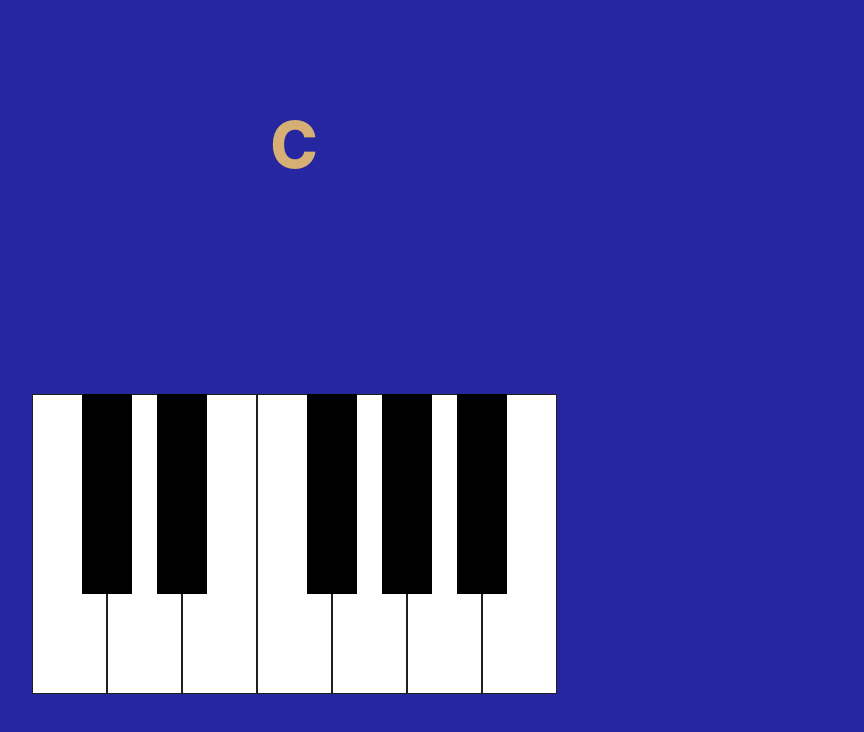
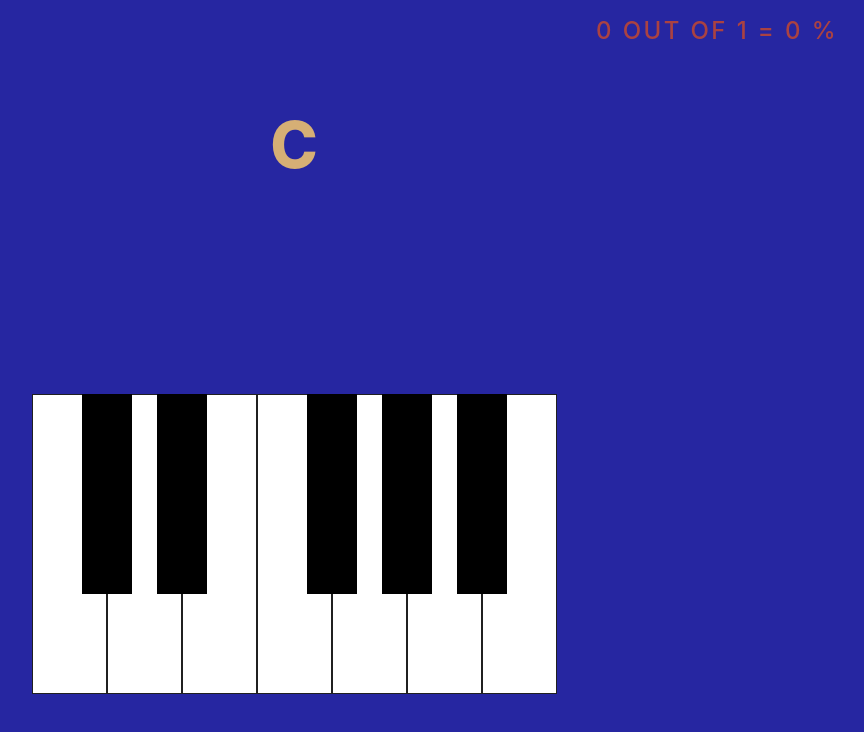
Before and after one commit to charlesmartinreed/play-it-again, a plain HTML site: page index.html in a window 1280 px wide. Shown: the whole page, without its empty margins (346-1210 px from the left). Drawn offline with Linux system fonts and the light colour scheme.

Commit message:
Add accuracy tracker to UI for counting player hits/misses.

```diff
--- a/index.html
+++ b/index.html
@@ -10,6 +10,7 @@
   </head>
   <body>
     <div class="cpu-note-value"></div>
+    <p class="player-score"></p>
 
     <div class="piano-keyboard">
       <div class="piano-key piano-key-white" data-note="C"></div>
--- a/script.js
+++ b/script.js
@@ -9,6 +9,11 @@ const blackKeys = document.querySelectorAll(".piano-key-black");
 
 const cpuNote = document.querySelector(".cpu-note-value");
 let currentCPUNote;
+let playerAccuracyEl = document.querySelector(".player-score");
+
+let cpuNoteCount = 0;
+let playerNoteCount = 0;
+let playerAccuracyText;
 
 window.addEventListener("load", () => {
   initgame();
@@ -33,6 +38,7 @@ function playNoteAudio(key) {
   if (note === currentCPUNote) {
     //   add 'success' class
     key.classList.add("correct");
+    playerNoteCount++;
   } else {
     //   add 'incorrect' class to key
     key.classList.add("incorrect");
@@ -93,7 +99,17 @@ const cpuPickRandomNote = () => {
       }
     });
   }
+
+  cpuNoteCount++;
+
+  //   update the UI
   cpuNote.textContent = cpuNoteValue;
   currentCPUNote = cpuNoteValue;
-  console.log(currentCPUNote);
+
+  playerAccuracyText = `${playerNoteCount} out of ${cpuNoteCount} = ${(
+    (playerNoteCount / cpuNoteCount) *
+    100
+  ).toFixed(0)} %`;
+
+  playerAccuracyEl.textContent = playerAccuracyText;
 };
--- a/style.css
+++ b/style.css
@@ -19,6 +19,17 @@ body {
   font-size: 4rem;
   color: rgb(214, 175, 117);
   font-weight: 800;
+}
+
+.player-score {
+  position: absolute;
+  top: 2%;
+  right: 7.5%;
+  font-size: 1.5rem;
+  color: rgb(170, 66, 66);
+  font-weight: 500;
+  letter-spacing: 0.1em;
+  text-transform: uppercase;
 }
 
 .piano-keyboard {
```
